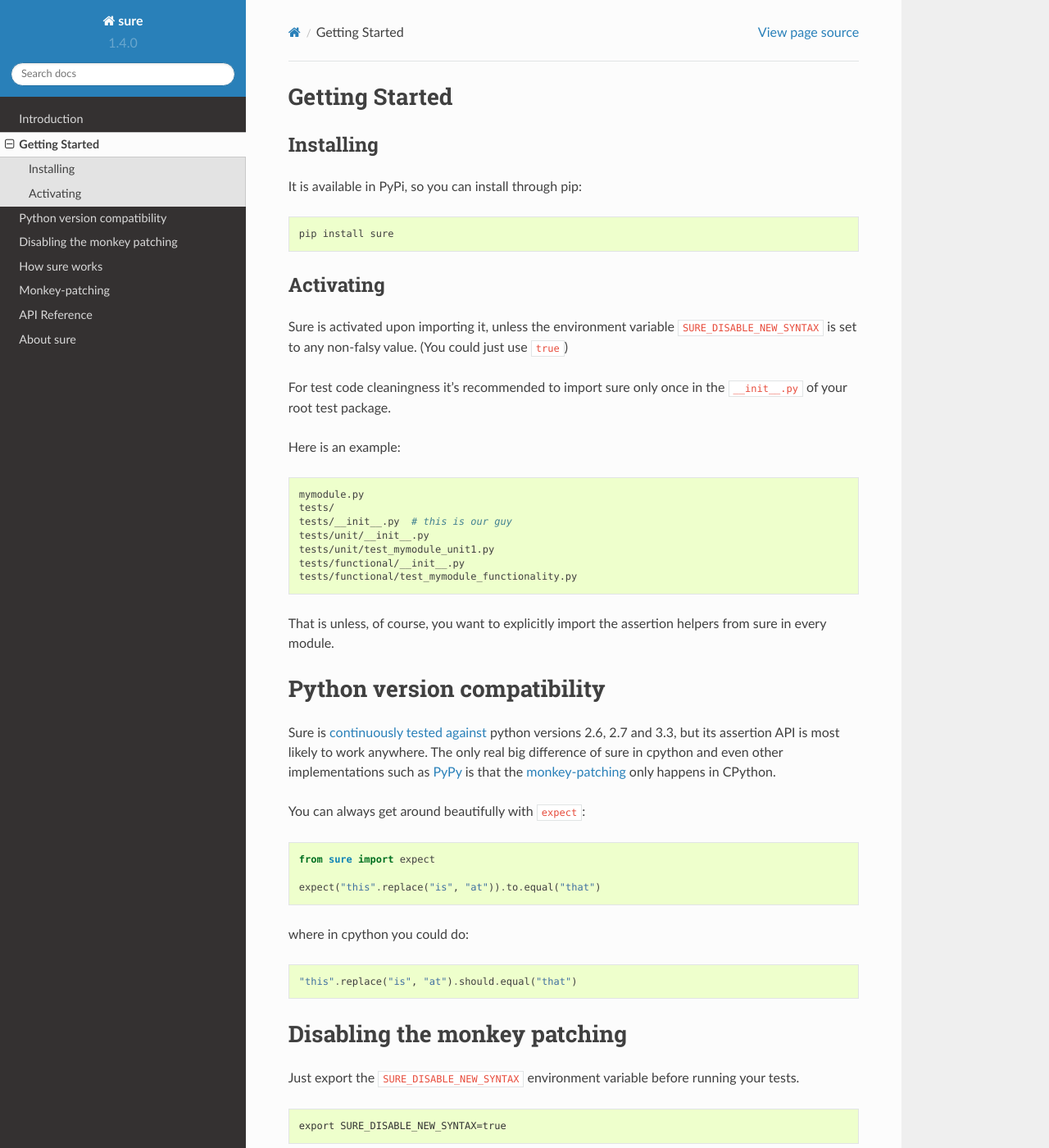
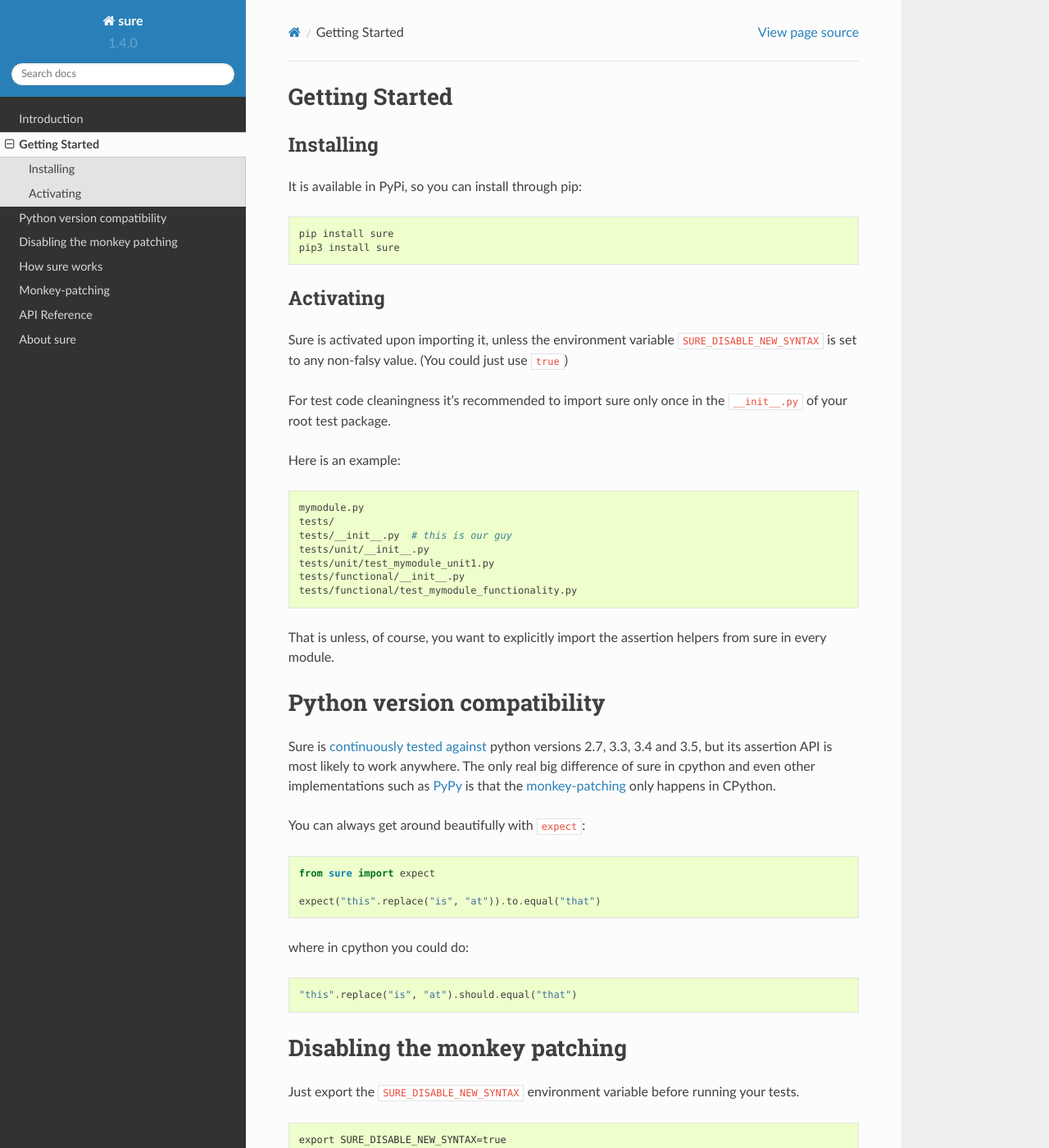
Before and after one commit to gabrielfalcao/sure, a Sphinx documentation site: the page built from docs/source/getting-started.rst, in a window 1280 px wide and 1400 px high. Shown: the whole window at 82% size. Built offline with Sphinx 7.4.7 and the Read the Docs theme 2.0.0, drawn with Linux system fonts in a browser that asks for light colours; formulas are drawn with MathJax 3.

Commit message:
Fix python verseion compatiblity section in documentation

```diff
--- a/docs/source/getting-started.rst
+++ b/docs/source/getting-started.rst
@@ -9,6 +9,7 @@ It is available in PyPi, so you can install through pip:
 .. code:: bash
 
     pip install sure
+    pip3 install sure
 
 Activating
 ----------
@@ -40,7 +41,7 @@ Python version compatibility
 
 Sure is `continuously tested
 against <https://travis-ci.org/gabrielfalcao/sure/>`__ python versions
-2.6, 2.7 and 3.3, but its assertion API is most likely to work anywhere.
+2.7, 3.3, 3.4 and 3.5, but its assertion API is most likely to work anywhere.
 The only real big difference of sure in cpython and even other
 implementations such as `PyPy <http://pypy.org/>`__ is that the
 `monkey-patching <how-it-works.md#monkey-patching>`__ only happens in
```
